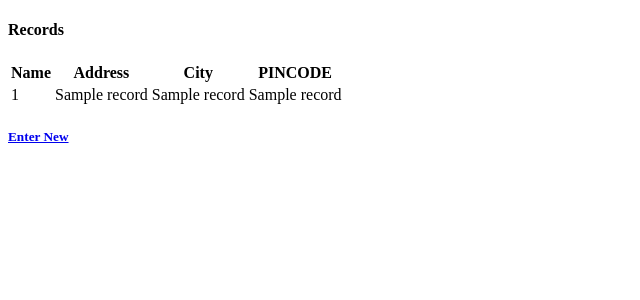
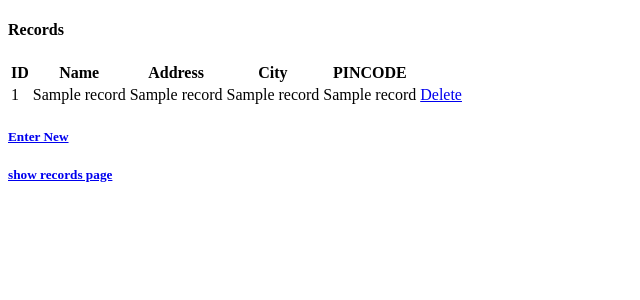
Before and after one commit to zoeengel/student-db-SQLlite, a Flask app: template templates/records.html in a window 1280 px wide. Shown: the top 300 px of the page, without its empty margins (0-640 px from the left). Run offline with Flask 2, Linux system fonts and the light colour scheme; the template is opened without the code that fills it: most values are stand-ins (such as "Sample title", 1, 10 or a date in 2020).

Commit message:
added the delete button and ID

```diff
--- a/app.py
+++ b/app.py
@@ -6,7 +6,8 @@ def init_sqlite_db():
     conn = sqlite3.connect('database.db')
     print("Opened database successfully")
 
-    conn.execute('CREATE TABLE IF NOT EXISTS students (name TEXT, addr TEXT, city TEXT, pin TEXT)')
+    conn.execute('CREATE TABLE IF NOT EXISTS students (id INTEGER PRIMARY KEY AUTOINCREMENT, name TEXT, addr TEXT, '
+                 'city TEXT, pin TEXT)')
     print("Table created successfully")
     conn.close()
 
@@ -14,6 +15,7 @@ def init_sqlite_db():
 init_sqlite_db()
 
 app = Flask(__name__)
+
 
 @app.route('/')
 @app.route('/enter-new/')
@@ -42,6 +44,7 @@ def add_new_record():
             con.close()
             return render_template('result.html', msg=msg)
 
+
 @app.route('/show-records/', methods=['GET'])
 def show_redords():
     records = []
@@ -52,7 +55,24 @@ def show_redords():
             records = cur.fetchall()
     except Exception as e:
         con.rollback()
-        print("There was an error fetching results from the database.")
+        print("There was an error fetching results from the database: " + str(e))
     finally:
         con.close()
         return render_template('records.html', records=records)
+
+
+@app.route('/delete-student/<int:student_id>/', methods=["GET"])
+def delete_student(student_id):
+    msg = None
+    try:
+        with sqlite3.connect('database.db') as con:
+            cur = con.cursor()
+            cur.execute("DELETE FROM student WHERE id=" + str(student_id))
+            con.commit()
+            msg = "A record was deleted successfully from the database."
+    except Exception as e:
+        con.rollback()
+        msg = "Error occurred when deleting a student in the database: " + str(e)
+    finally:
+        con.close()
+        return render_template('delete-success.html', msg=msg)
--- a/templates/records.html
+++ b/templates/records.html
@@ -7,6 +7,7 @@
 <body>
 <h4>Records</h4>
 <table>
+        <th>ID</th>
         <th>Name</th>
         <th>Address</th>
         <th>City</th>
@@ -18,9 +19,12 @@
             <td>{{ record[1] }}</td>
             <td>{{ record[2] }}</td>
             <td>{{ record[3] }}</td>
+            <td>{{ record[4] }}</td>
+            <td><a href="/delete-student/{{ record[0] }}">Delete</a> </td>
         </tr>
     {% endfor %}
 </table>
 <h5><a href="/">Enter New</a> </h5>
+<h5><a href="/show-records/">show records page</a></h5>
 </body>
 </html>
```
Also changed, not shown: templates/delete-success.html (added, +12 -0 lines), database.db.
